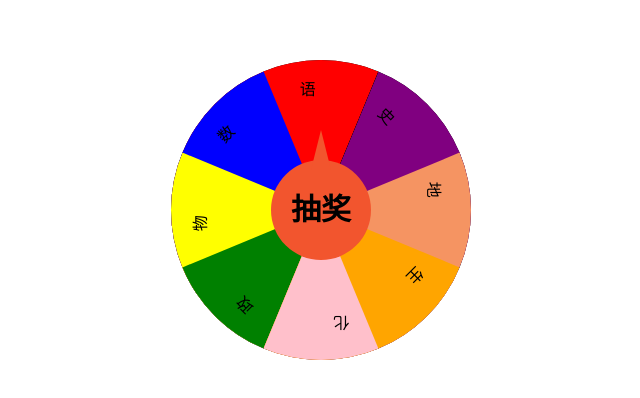
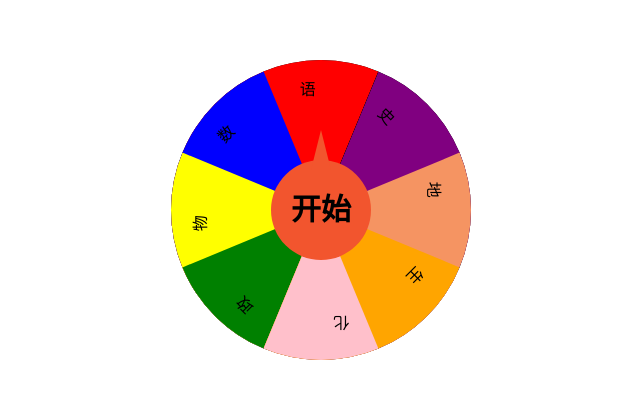
Before and after one commit to Abilitymax/Turntable, a plain HTML site: page index.html in a window 1280 px wide. Shown: the part 190-588 px from the top of the page, 319-959 px from the left. Drawn offline with Linux system fonts and the light colour scheme.

Commit message:
Update index.html

```diff
--- a/index.html
+++ b/index.html
@@ -33,7 +33,7 @@
       </div>
       <!-- 图形中间的文字 -->
       <div class="circle">
-             抽奖
+             开始
      </div>
 </div>
 
```
